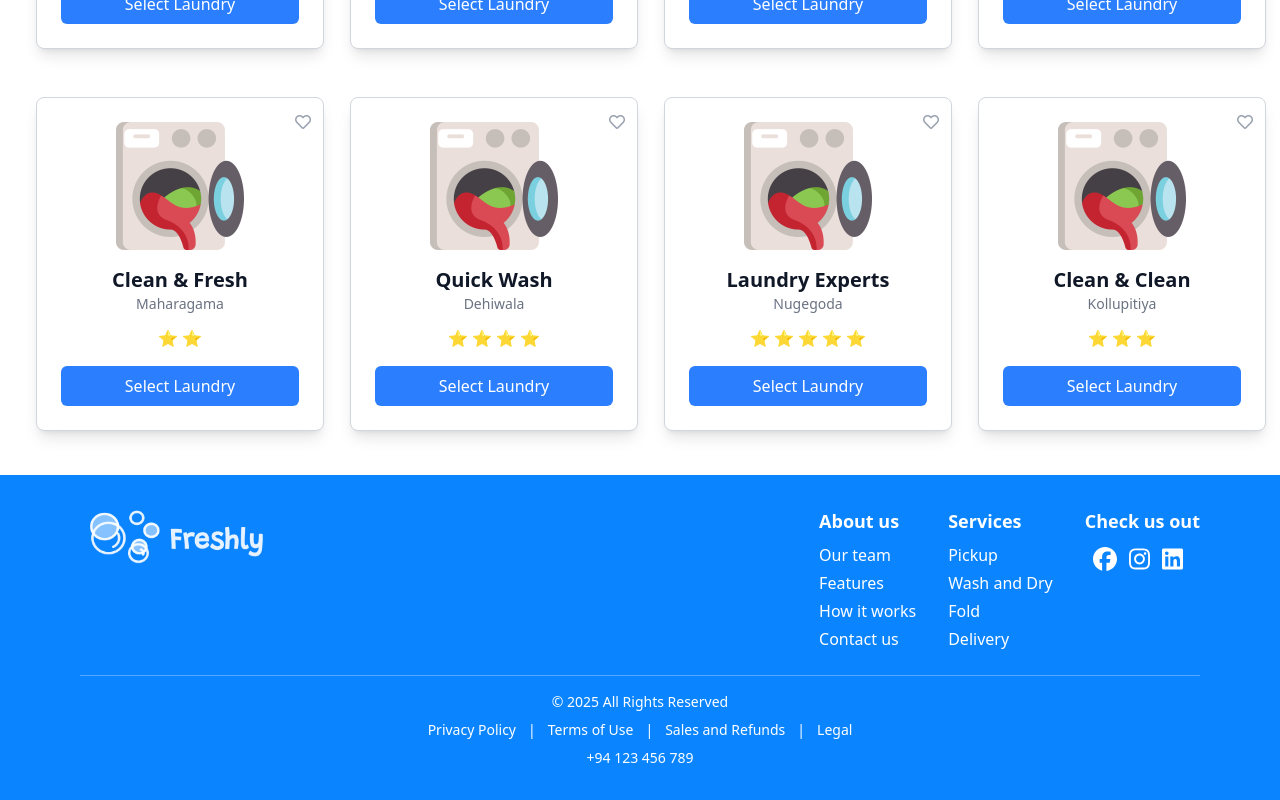
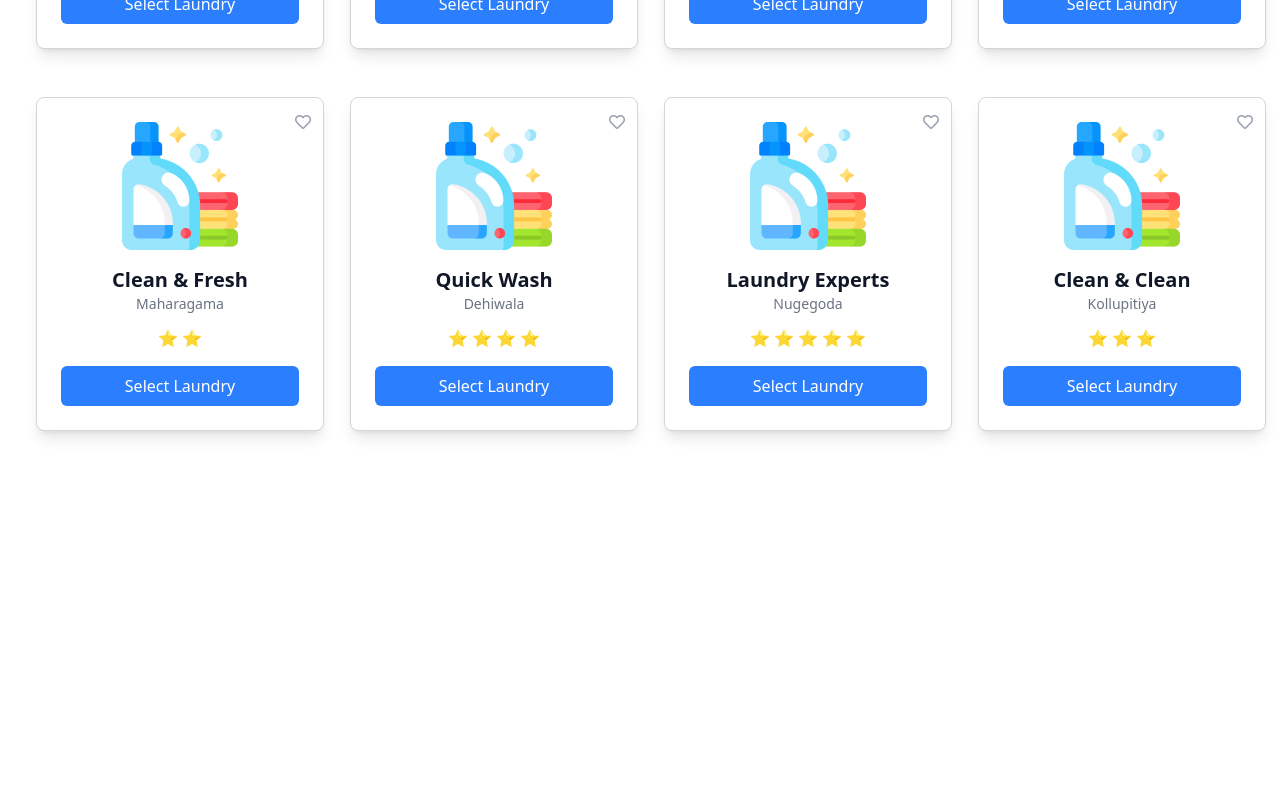
Before and after one commit to sahanhansa/FreshlyFrontend, an Angular app: page / in a window 1280 px wide. Shown: the part 483-1283 px from the top of the page. After the commit the page ends 958 px from the top, so only its background shows below. Built offline with nearby package versions, Linux system fonts and the light colour scheme.

Commit message:
laundry icon changed

```diff
--- a/src/app/pages/order/laundry-list-page/laundry-list-page.component.html
+++ b/src/app/pages/order/laundry-list-page/laundry-list-page.component.html
@@ -1,13 +1,6 @@
 <div class="min-h-screen flex flex-col">
-  <!-- Navbar age navigation could go here if needed -->
-
   <!-- Laundry List - Main content with proper padding to ensure it's not too close to edges on mobile -->
   <div class="flex-grow w-full max-w-7xl mx-auto">
     <app-laundry-list></app-laundry-list>
   </div>
-
-  <!-- Footer - Ensure it stays at bottom -->
-  <footer class="mt-auto w-full">
-    <app-footer></app-footer>
-  </footer>
 </div>
```
Also changed, not shown: src/assets/laundry.png.
